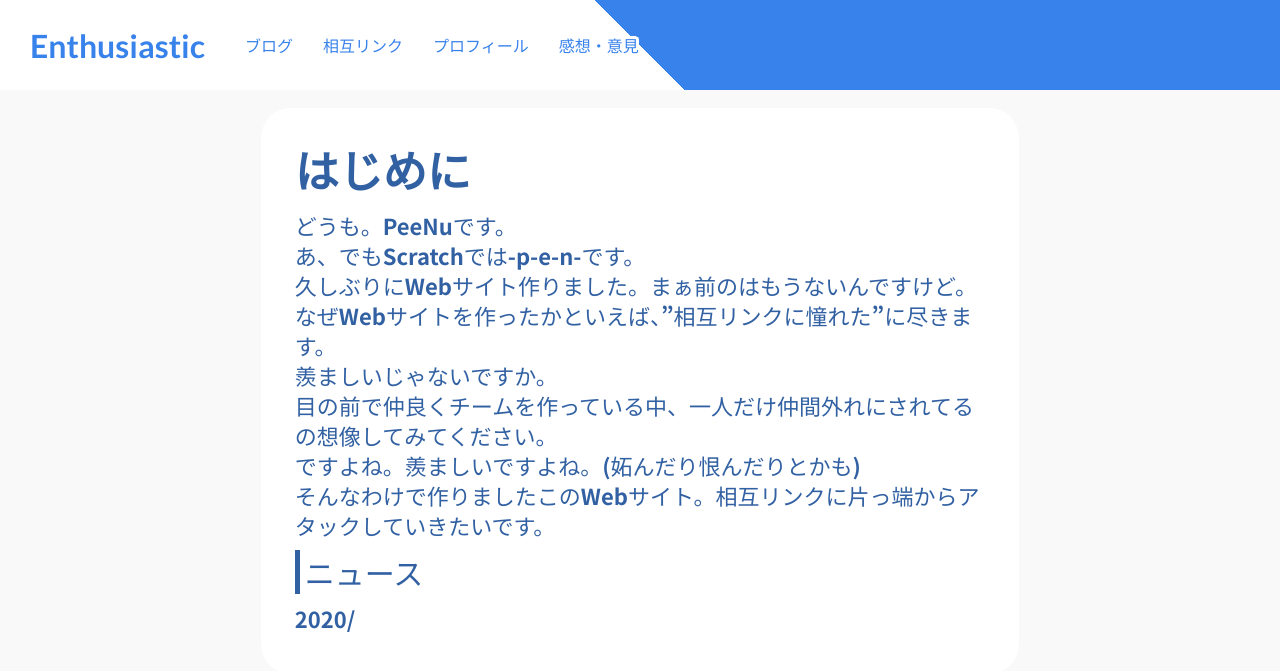
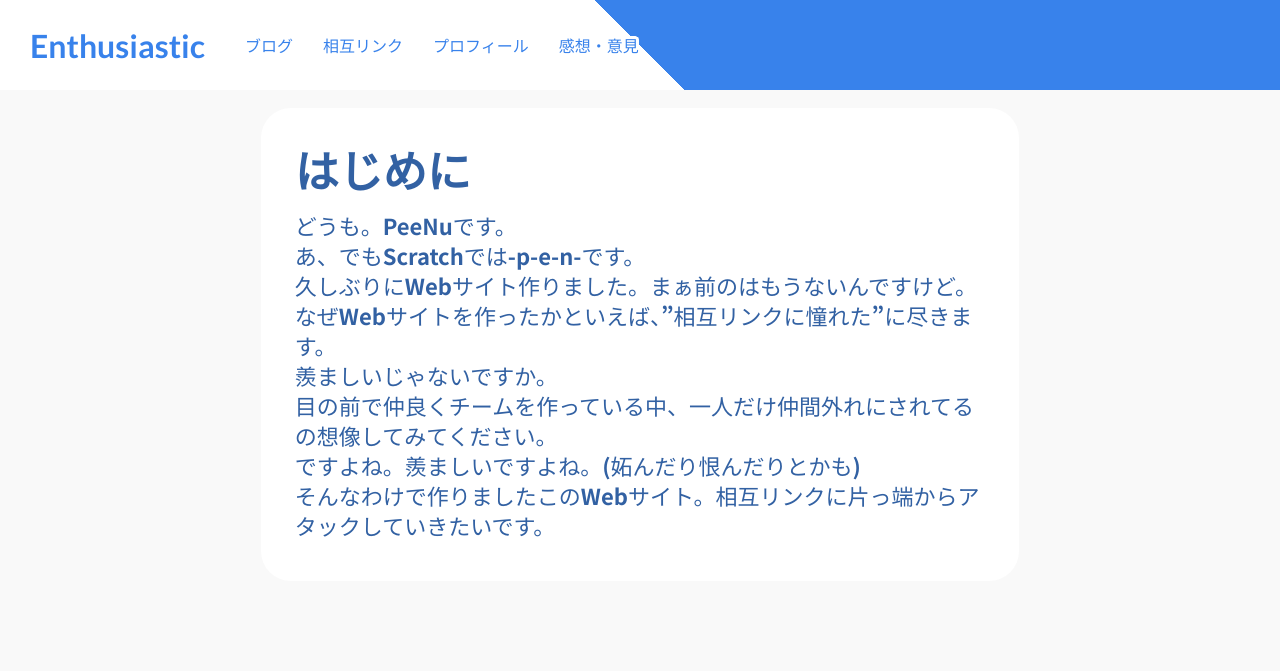
Before and after one commit to Diawadenta/Diawadenta.github.io, a Jekyll site: the page built from index.md, in a window 1280 px wide. Shown: the top 671 px of the page. Built offline with Jekyll 4.4.1, drawn with Linux system fonts in a browser that asks for light colours.

Commit message:
Update index.md

```diff
--- a/index.md
+++ b/index.md
@@ -17,7 +17,3 @@ pagename: はじめに
 ですよね。羨ましいですよね。(妬んだり恨んだりとかも)
 
 そんなわけで作りましたこのWebサイト。相互リンクに片っ端からアタックしていきたいです。
-
-## ニュース
-
-2020/
```
